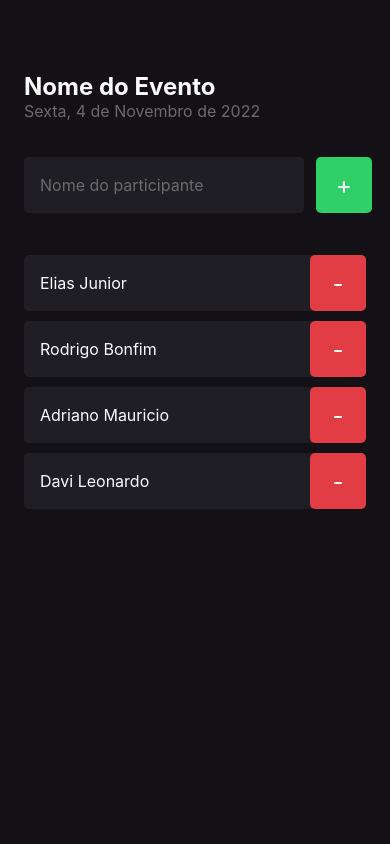
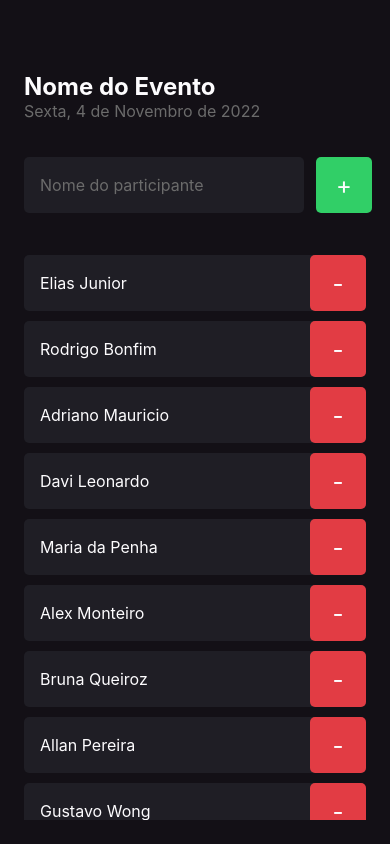
Before and after one commit to ElijahJunnior/react_native_01_imhere, a React Native app: screen / in a window 390 px wide. Built offline with nearby package versions, Linux system fonts and the light colour scheme.

Commit message:
Ativando a rolagem com a Scroll view

```diff
--- a/src/screens/Home/index.tsx
+++ b/src/screens/Home/index.tsx
@@ -1,8 +1,27 @@
-import { View, Text, TextInput, TouchableOpacity } from "react-native";
+import {
+  View,
+  Text,
+  TextInput,
+  TouchableOpacity,
+  ScrollView,
+} from "react-native";
 import { Participant } from "../../components/Participant";
 import { styles } from "./styles";
 
 export function Home() {
+  const participants = [
+    "Elias Junior",
+    "Rodrigo Bonfim",
+    "Adriano Mauricio",
+    "Davi Leonardo",
+    "Maria da Penha",
+    "Alex Monteiro",
+    "Bruna Queiroz",
+    "Allan Pereira",
+    "Gustavo Wong",
+    "William Barreira",
+  ];
+
   function handleParticipantAdd() {
     console.log("Você clicou em Adicionar.");
   }
@@ -25,22 +44,15 @@
           <Text style={styles.buttonText}>+</Text>
         </TouchableOpacity>
       </View>
-      <Participant
-        name="Elias Junior"
-        onRemove={() => handleParticipantRemove("Elias Junior")}
-      />
-      <Participant
-        name="Rodrigo Bonfim"
-        onRemove={() => handleParticipantRemove("Rodrigo Bonfim")}
-      />
-      <Participant
-        name="Adriano Mauricio"
-        onRemove={() => handleParticipantRemove("Adriano Mauricio")}
-      />
-      <Participant
-        name="Davi Leonardo"
-        onRemove={() => handleParticipantRemove("Davi Leonardo")}
-      />
+      <ScrollView showsVerticalScrollIndicator={false}>
+        {participants.map((participant) => (
+          <Participant
+            key={participant}
+            name={participant}
+            onRemove={() => handleParticipantRemove(participant)}
+          />
+        ))}
+      </ScrollView>
     </View>
   );
 }
```
